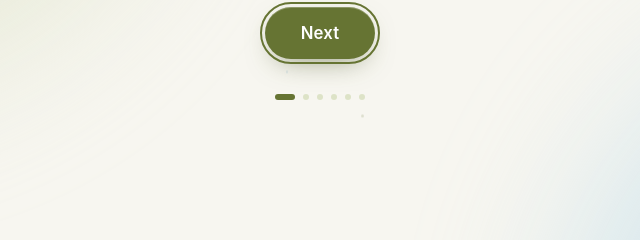
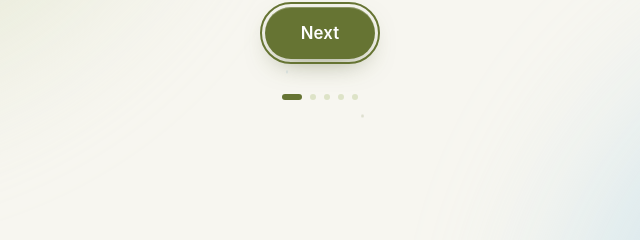
Before and after one commit to amaricanjelly/lamha-i-love-you, a plain HTML site: page index.html in a window 1280 px wide. Shown: the part 396-636 px from the top of the page, 320-960 px from the left. Drawn offline with nearby package versions, Linux system fonts and the light colour scheme.

Commit message:
Update index.html

```diff
--- a/index.html
+++ b/index.html
@@ -238,7 +238,6 @@ const $ = s => document.querySelector(s);
 const reduceMotion = matchMedia("(prefers-reduced-motion:reduce)").matches;
 const INTRO_LINES = [
   "Hey, Senior...",
-  "Ekta kotha bolbo bole onek din dhore bhabchilam.",
   "Ami jani, tumi amake ei bhabe chao na... hoyto bhalo-o basho na.",
   "Tarpor-o kotha ta mone chepe rakhte parlam na.",
   "Tai tomar jonno choto ekta kisu baniyechi.",
```
